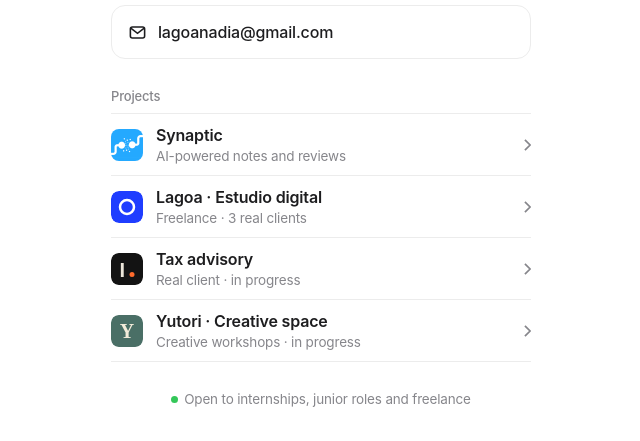
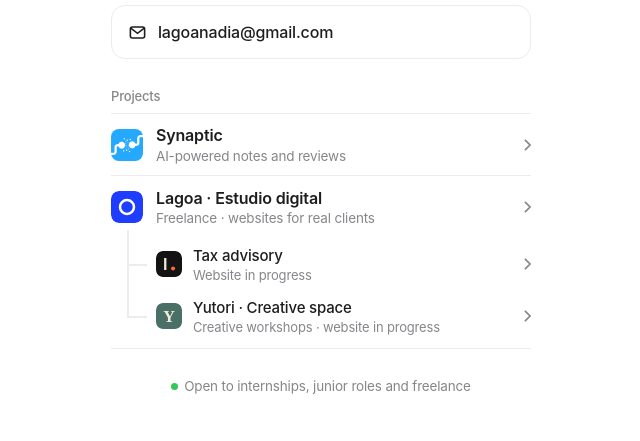
Before and after one commit to lagoanadia/PresentaMe, a plain HTML site: page index.html in a window 1280 px wide. Shown: the part 494-935 px from the top of the page, without its empty margins (319-959 px from the left). Drawn offline with Linux system fonts and the light colour scheme.

Commit message:
Agrupar clientes dentro de Lagoa
Co-Authored-By: Claude Opus 5.5 <noreply@anthropic.com>
Claude-Session: https://claude.ai/code/session_012gZcx71BmCNMhoCCkeSb98

```diff
--- a/index.html
+++ b/index.html
@@ -59,6 +59,16 @@ h2{font-size:13px;font-weight:500;color:var(--muted);margin:28px 0 8px}
 .projects img{width:32px;height:32px;border-radius:8px;flex:none}
 .projects strong{display:block;font-weight:600;font-size:16px}
 .projects small{display:block;color:var(--muted);font-size:13.5px}
+.projects li:has(.clients)>a{border-bottom:0}
+.clients{list-style:none;position:relative;margin-left:16px;padding-left:29px;padding-bottom:6px}
+.projects li:has(.clients){border-bottom:1px solid var(--line)}
+.clients::before{content:"";position:absolute;left:0;top:-8px;bottom:32px;width:1.5px;background:var(--line);border-radius:1px}
+.clients li{position:relative}
+.clients li::before{content:"";position:absolute;left:-29px;top:50%;width:20px;height:1.5px;background:var(--line)}
+.clients a{min-height:52px;border-bottom:0;gap:11px}
+.clients img{width:26px;height:26px;border-radius:7px}
+.clients strong{font-size:15px;font-weight:500}
+.clients small{font-size:13px}
 .projects .ch{width:7px;height:12px;margin-left:auto;color:var(--muted)}
 
 footer{margin-top:28px;text-align:center;color:var(--muted);font-size:13.5px}
@@ -112,14 +122,17 @@ footer{margin-top:28px;text-align:center;color:var(--muted);font-size:13.5px}
         <img src="img/synaptic.png" alt="" width="32" height="32"><div><strong>Synaptic</strong><small data-i18n="p1">Apuntes y repasos con IA</small></div>
         <svg class="ch" viewBox="0 0 8 14" fill="none" stroke="currentColor" stroke-width="2" aria-hidden="true"><path d="M1 1l6 6-6 6"/></svg></a></li>
       <li><a href="https://lagoa-webs.vercel.app" target="_blank" rel="noopener">
-        <img src="img/lagoa.svg" alt="" width="32" height="32"><div><strong>Lagoa · Estudio digital</strong><small data-i18n="p2">Freelance · 3 clientes reales</small></div>
+        <img src="img/lagoa.svg" alt="" width="32" height="32"><div><strong>Lagoa · Estudio digital</strong><small data-i18n="p2">Freelance · webs para clientes reales</small></div>
+        <svg class="ch" viewBox="0 0 8 14" fill="none" stroke="currentColor" stroke-width="2" aria-hidden="true"><path d="M1 1l6 6-6 6"/></svg></a>
+        <ul class="clients" aria-label="Clientes de Lagoa" data-i18n-aria="clients">
+          <li><a href="https://asesoria-fiscal.lagoanadia.workers.dev/" target="_blank" rel="noopener">
+        <img src="img/asesoria.svg" alt="" width="32" height="32"><div><strong data-i18n="p3t">Asesoría fiscal</strong><small data-i18n="p3">Web en curso</small></div>
         <svg class="ch" viewBox="0 0 8 14" fill="none" stroke="currentColor" stroke-width="2" aria-hidden="true"><path d="M1 1l6 6-6 6"/></svg></a></li>
-      <li><a href="https://asesoria-fiscal.lagoanadia.workers.dev/" target="_blank" rel="noopener">
-        <img src="img/asesoria.svg" alt="" width="32" height="32"><div><strong data-i18n="p3t">Asesoría fiscal</strong><small data-i18n="p3">Cliente real · en curso</small></div>
+          <li><a href="https://yutori.lagoanadia.workers.dev/" target="_blank" rel="noopener">
+        <img src="img/yutori.svg" alt="" width="32" height="32"><div><strong data-i18n="p4t">Yutori · Espacio creativo</strong><small data-i18n="p4">Talleres creativos · web en curso</small></div>
         <svg class="ch" viewBox="0 0 8 14" fill="none" stroke="currentColor" stroke-width="2" aria-hidden="true"><path d="M1 1l6 6-6 6"/></svg></a></li>
-      <li><a href="https://yutori.lagoanadia.workers.dev/" target="_blank" rel="noopener">
-        <img src="img/yutori.svg" alt="" width="32" height="32"><div><strong data-i18n="p4t">Yutori · Espacio creativo</strong><small data-i18n="p4">Talleres creativos · en curso</small></div>
-        <svg class="ch" viewBox="0 0 8 14" fill="none" stroke="currentColor" stroke-width="2" aria-hidden="true"><path d="M1 1l6 6-6 6"/></svg></a></li>
+        </ul></li>
+
     </ul>
   </section>
 
@@ -128,8 +141,8 @@ footer{margin-top:28px;text-align:center;color:var(--muted);font-size:13.5px}
 <script>
 (function(){
   var T={
-    es:{title:"Nadia Lagoa Vilela · Desarrolladora de software",skip:"Saltar a los enlaces",alt:"Memoji de Nadia",langs:"Idiomas: español, gallego, inglés, alemán, francés; aprendiendo sueco",role:"Desarrolladora de software · 2.º DAM · A Coruña",cvAria:"Ver CV (PDF)",projects:"Proyectos",p1:"Apuntes y repasos con IA",p2:"Freelance · 3 clientes reales",p3t:"Asesoría fiscal",p3:"Cliente real · en curso",p4t:"Yutori · Espacio creativo",p4:"Talleres creativos · en curso",avail:"Disponible para prácticas, junior y freelance"},
-    en:{title:"Nadia Lagoa Vilela · Software developer",skip:"Skip to links",alt:"Nadia's Memoji",langs:"Languages: Spanish, Galician, English, German, French; learning Swedish",role:"Software developer · 2nd-year DAM · A Coruña",cvAria:"View CV (PDF)",projects:"Projects",p1:"AI-powered notes and reviews",p2:"Freelance · 3 real clients",p3t:"Tax advisory",p3:"Real client · in progress",p4t:"Yutori · Creative space",p4:"Creative workshops · in progress",avail:"Open to internships, junior roles and freelance"}
+    es:{title:"Nadia Lagoa Vilela · Desarrolladora de software",skip:"Saltar a los enlaces",alt:"Memoji de Nadia",langs:"Idiomas: español, gallego, inglés, alemán, francés; aprendiendo sueco",role:"Desarrolladora de software · 2.º DAM · A Coruña",cvAria:"Ver CV (PDF)",projects:"Proyectos",p1:"Apuntes y repasos con IA",p2:"Freelance · webs para clientes reales",p3t:"Asesoría fiscal",p3:"Web en curso",clients:"Clientes de Lagoa",p4t:"Yutori · Espacio creativo",p4:"Talleres creativos · web en curso",avail:"Disponible para prácticas, junior y freelance"},
+    en:{title:"Nadia Lagoa Vilela · Software developer",skip:"Skip to links",alt:"Nadia's Memoji",langs:"Languages: Spanish, Galician, English, German, French; learning Swedish",role:"Software developer · 2nd-year DAM · A Coruña",cvAria:"View CV (PDF)",projects:"Projects",p1:"AI-powered notes and reviews",p2:"Freelance · websites for real clients",p3t:"Tax advisory",p3:"Website in progress",clients:"Lagoa clients",p4t:"Yutori · Creative space",p4:"Creative workshops · website in progress",avail:"Open to internships, junior roles and freelance"}
   };
   function set(l){
     var d=T[l];document.documentElement.lang=l;document.title=d.title;
```
Also changed, not shown: prototipos/final-dark.png, prototipos/final-light.png.
